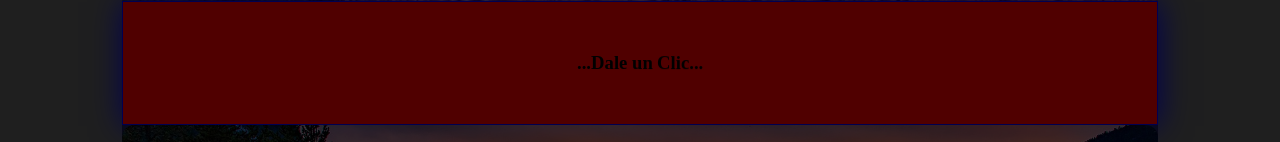
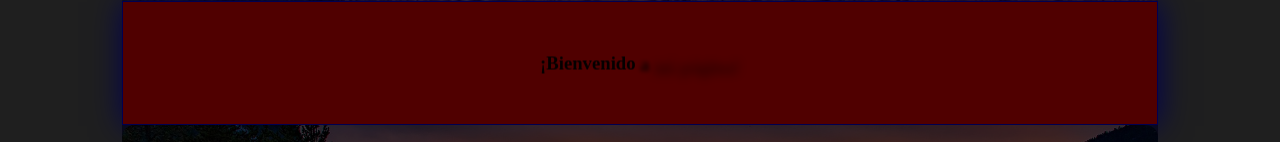
Before and after one commit to diego-monfort-landolt/Landoltdiego, a React (Vite) app: page / in a window 1280 px wide. Shown: the part 631-773 px from the top of the page. Built offline with nearby package versions, Linux system fonts and the light colour scheme; a web font is replaced by a local one.

Commit message:
cambio de texto en el inicio

```diff
--- a/src/pages/Home.jsx
+++ b/src/pages/Home.jsx
@@ -53,7 +53,7 @@ export const Home = () => {
         <div className='main-container'>
           <h3 key={key} className={`end-header appear-animation ${isVisible ? 'visible' : ''}`}>
             <BlurText
-              text="...Dale un Clic..."
+              text="¡Bienvenido a mi página!"
               delay={150}
               animateBy="words"
               direction="top"
```
